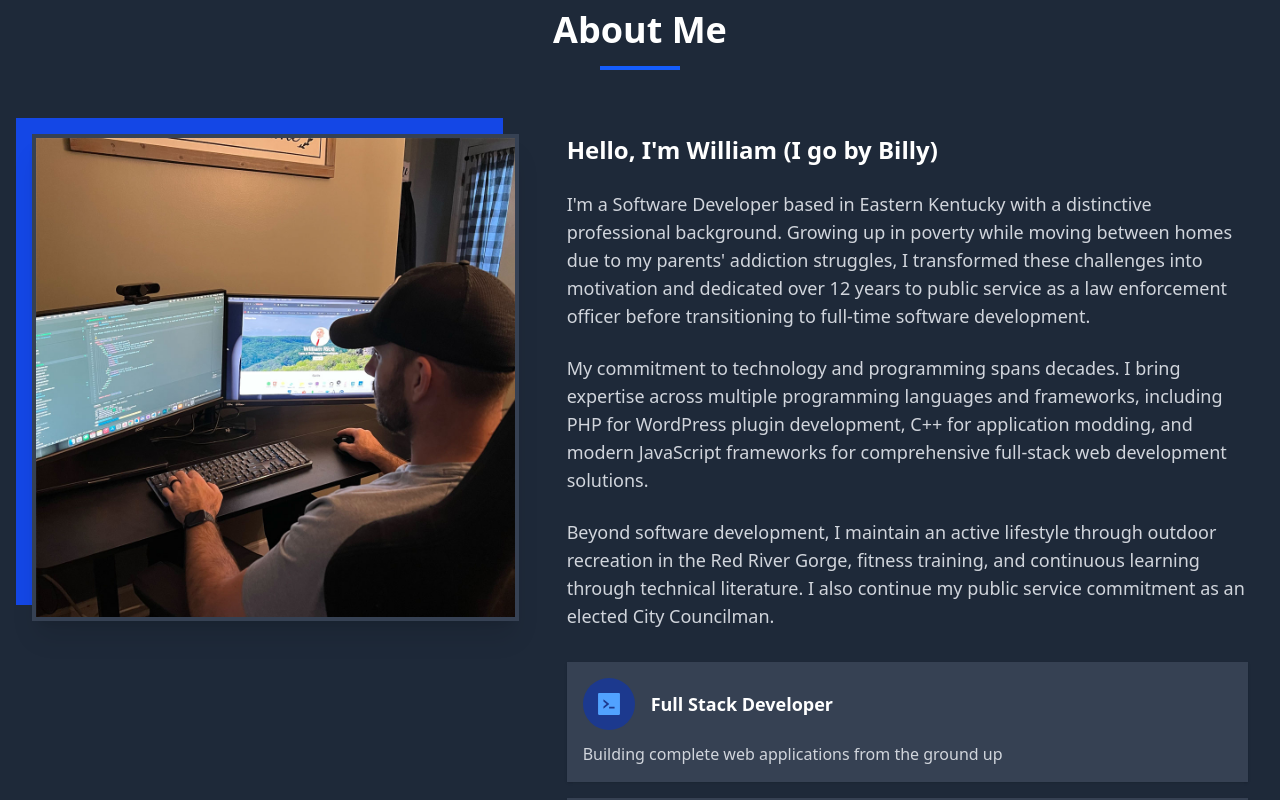
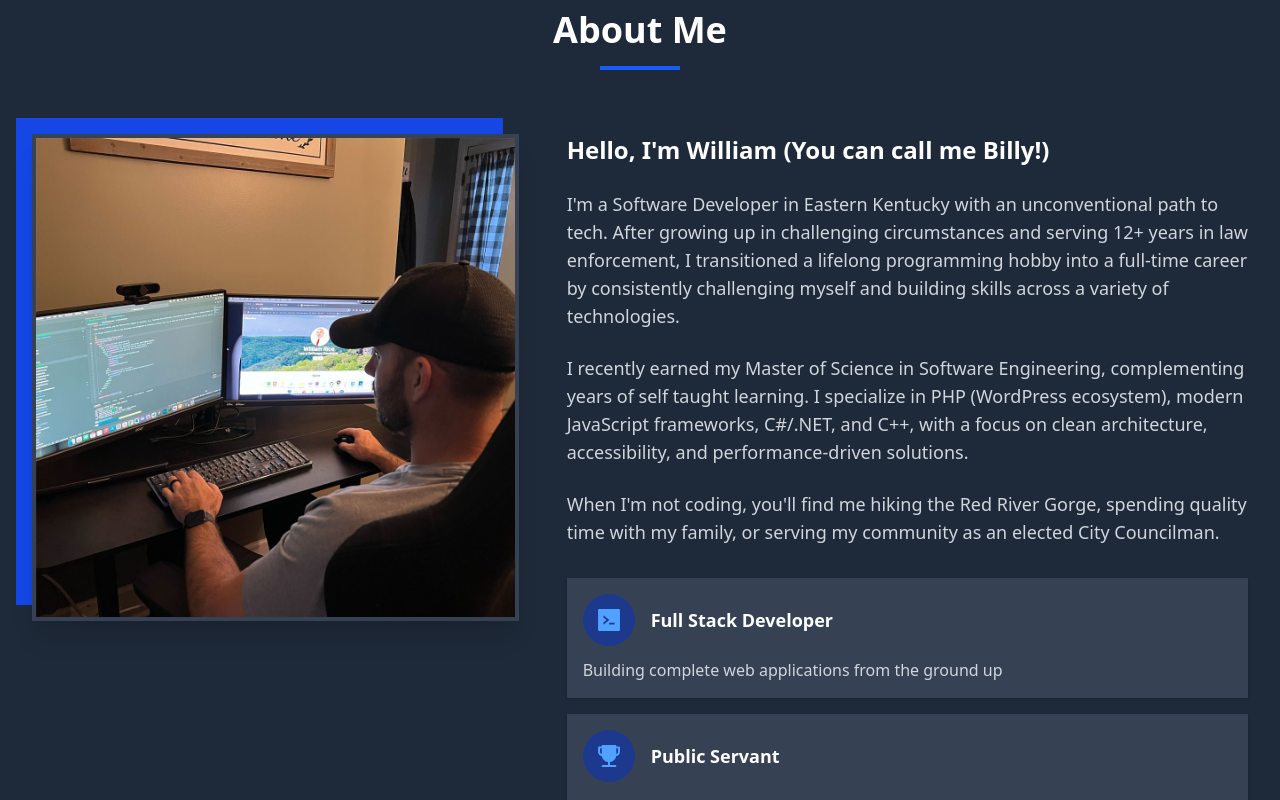
Before and after one commit to williamrice/williamarice-web, a Next.js app: page / in a window 1280 px wide. Shown: the part 1640-2440 px from the top of the page. Built offline with nearby package versions, Linux system fonts and the light colour scheme; no server answers; the database is empty.

Commit message:
UI updates and changed headshot image

```diff
--- a/app/credentials/page.tsx
+++ b/app/credentials/page.tsx
@@ -69,9 +69,9 @@ export default function CredentialsPage() {
             <h2 className="text-3xl font-bold mb-6 text-white">
               Professional Certifications
             </h2>
-            <p className="text-xl text-gray-300 max-w-3xl mx-auto">
-              In addition to my Bachelor of Science in Software Engineering,
-              here is a collection of my professional certifications and
+            <p className="text-xl text-gray-300 max-w-4xl mx-auto">
+              In addition to my Master of Science in Software Engineering, here
+              is a collection of my professional certifications and
               achievements. Click on any badge to view more details and verify
               authenticity.
             </p>
--- a/app/projects/page.tsx
+++ b/app/projects/page.tsx
@@ -19,10 +19,10 @@ export default async function ProjectsPage() {
       </Header>
 
       {/* Project Description */}
-      <div className="max-w-6xl mx-auto px-4 py-16">
+      <div className="w-full flex flex-col justify-center px-4 py-16">
         <div className="text-center mb-16">
           <h2 className="text-3xl font-bold mb-6">My Projects</h2>
-          <p className="text-xl text-gray-300 max-w-3xl mx-auto">
+          <p className="text-xl text-gray-300 max-w-4xl mx-auto">
             Browse through my project portfolio below. Each project includes a
             detailed case study covering the problem, solution, and development
             process. Click on any project to explore the full story behind it.
--- a/app/resume/page.tsx
+++ b/app/resume/page.tsx
@@ -83,7 +83,7 @@ const ResumePage: React.FC = () => {
       <div className="max-w-4xl mx-auto p-4 sm:p-8">
         <button
           onClick={() => handlePrint()}
-          className="mb-4 px-4 py-2 bg-blue-500 text-white rounded hover:bg-blue-600 transition-colors duration-200"
+          className="mb-4 px-4 py-2 bg-blue-500 text-white rounded hover:bg-blue-600 hover:cursor-pointer transition-colors duration-200"
         >
           Print Resume
         </button>
--- a/components/AboutSection.tsx
+++ b/components/AboutSection.tsx
@@ -2,6 +2,7 @@ import React from "react";
 import Image from "next/image";
 import { AiFillCode, AiFillTrophy } from "react-icons/ai";
 import { FaBook } from "react-icons/fa6";
+import { FeatureCard } from "./FeaturedCard";
 
 const AboutSection = () => {
   return (
@@ -31,30 +32,28 @@ const AboutSection = () => {
           <div className="lg:w-7/12 mt-12 lg:mt-0 text-left">
             {" "}
             <h3 className="text-2xl font-bold text-white mb-6">
-              Hello, I&apos;m William (I go by Billy)
+              Hello, I&apos;m William (You can call me Billy!)
             </h3>
             <div className="space-y-6 text-gray-300">
               <p className="text-lg">
-                I&apos;m a Software Developer based in Eastern Kentucky with a
-                distinctive professional background. Growing up in poverty while
-                moving between homes due to my parents&apos; addiction
-                struggles, I transformed these challenges into motivation and
-                dedicated over 12 years to public service as a law enforcement
-                officer before transitioning to full-time software development.
+                I&apos;m a Software Developer in Eastern Kentucky with an
+                unconventional path to tech. After growing up in challenging
+                circumstances and serving 12+ years in law enforcement, I
+                transitioned a lifelong programming hobby into a full-time
+                career by consistently challenging myself and building skills
+                across a variety of technologies.
               </p>
               <p className="text-lg">
-                My commitment to technology and programming spans decades. I
-                bring expertise across multiple programming languages and
-                frameworks, including PHP for WordPress plugin development, C++
-                for application modding, and modern JavaScript frameworks for
-                comprehensive full-stack web development solutions.
+                I recently earned my Master of Science in Software Engineering,
+                complementing years of self taught learning. I specialize in PHP
+                (WordPress ecosystem), modern JavaScript frameworks, C#/.NET,
+                and C++, with a focus on clean architecture, accessibility, and
+                performance-driven solutions.
               </p>
               <p className="text-lg">
-                Beyond software development, I maintain an active lifestyle
-                through outdoor recreation in the Red River Gorge, fitness
-                training, and continuous learning through technical literature.
-                I also continue my public service commitment as an elected City
-                Councilman.
+                When I&apos;m not coding, you&apos;ll find me hiking the Red
+                River Gorge, spending quality time with my family, or serving my
+                community as an elected City Councilman.
               </p>
             </div>
             <div className="space-y-4 mt-8">
@@ -81,26 +80,4 @@ const AboutSection = () => {
   );
 };
 
-const FeatureCard = ({
-  icon,
-  title,
-  description,
-}: {
-  icon: React.ReactNode;
-  title: string;
-  description: string;
-}) => {
-  return (
-    <div className="flex flex-col p-4 bg-gray-700 rounded-lg shadow-sm hover:shadow-md transition-shadow duration-300">
-      <div className="flex items-center gap-4 mb-3">
-        <div className="bg-blue-900 p-3 rounded-full text-blue-400 shrink-0">
-          {icon}
-        </div>
-        <h4 className="text-lg font-semibold text-white">{title}</h4>
-      </div>
-      <p className="text-gray-300 text-left">{description}</p>
-    </div>
-  );
-};
-
 export default AboutSection;
--- a/components/CallToAction.tsx
+++ b/components/CallToAction.tsx
@@ -28,9 +28,8 @@ const CallToAction = () => {
             Let&apos;s connect and collaborate!
           </h2>
           <p className="max-w-2xl mx-auto text-lg md:text-xl text-blue-100 mb-6 md:mb-8 relative px-4 py-2 rounded-lg bg-gray-900/50 sm:bg-gray-900/30 backdrop-blur-sm">
-            I&apos;m always open to new opportunities, collaborations, and
-            connecting with fellow developers. Let&apos;s build something
-            amazing together!
+            I&apos;m always open to new opportunities to collaborate and connect
+            with fellow developers. Let&apos;s build something amazing together!
           </p>
           <div className="flex flex-col sm:flex-row gap-4 justify-center">
             <Link
--- /dev/null
+++ b/components/FeaturedCard.tsx
@@ -0,0 +1,21 @@
+export const FeatureCard = ({
+  icon,
+  title,
+  description,
+}: {
+  icon: React.ReactNode;
+  title: string;
+  description: string;
+}) => {
+  return (
+    <div className="flex flex-col p-4 bg-gray-700 rounded-lg shadow-sm hover:shadow-md transition-shadow duration-300">
+      <div className="flex items-center gap-4 mb-3">
+        <div className="bg-blue-900 p-3 rounded-full text-blue-400 shrink-0">
+          {icon}
+        </div>
+        <h4 className="text-lg font-semibold text-white">{title}</h4>
+      </div>
+      <p className="text-gray-300 text-left">{description}</p>
+    </div>
+  );
+};
--- a/components/JumboTron.tsx
+++ b/components/JumboTron.tsx
@@ -21,7 +21,7 @@ const JumboTron = () => {
             <div className="relative">
               <div className="absolute inset-0 bg-linear-to-br from-blue-500 to-gray-700 rounded-full blur-md transform scale-105 animate-pulse"></div>
               <Image
-                src="/images/william_rice-headshot.png"
+                src="/images/headshot.webp"
                 width={280}
                 height={280}
                 alt="William Rice"
@@ -49,7 +49,7 @@ const JumboTron = () => {
               <MainButton text="View Projects" link="/projects" />
               <a
                 href="/resume"
-                className="px-6 py-3 border-2 border-white text-white hover:bg-white hover:text-blue-900 rounded-lg transition-all duration-300 font-medium"
+                className="px-6 py-3 border-2 border-white text-white hover:bg-white hover:text-blue-900 hover:cursor-pointer rounded-lg transition-all duration-300 font-medium"
               >
                 View Resume
               </a>
--- a/components/MainButton.tsx
+++ b/components/MainButton.tsx
@@ -1,6 +1,5 @@
 "use client";
 
-import React from "react";
 import { Button } from "./ui/button";
 import { useRouter } from "next/navigation";
 
@@ -13,7 +12,7 @@ const MainButton = ({ text, link }: MainButtonProps) => {
   const router = useRouter();
   return (
     <Button
-      className="mt-4 bg-white text-black hover:bg-white hover:scale-110 transition-all ease-in-out hover:text-black"
+      className="mt-4 bg-white text-black hover:bg-white hover:scale-110 hover:cursor-pointer transition-all ease-in-out hover:text-black"
       onClick={() => {
         router.push(link);
       }}
--- a/lib/types.ts
+++ b/lib/types.ts
@@ -7,3 +7,9 @@ export interface SecretMessage {
   title: string;
   message: string;
 }
+
+export interface Skill {
+  name: string;
+  iconClass: string;
+  category: "frontend" | "backend" | "language" | "tool";
+}
```
Also changed, not shown: components/SkillCategory.tsx (added, +28 -0 lines), components/SkillsSection.tsx (+2 -33 lines), public/images/headshot.webp (added), 1 other file (tests, documents, lock files or other folders).
